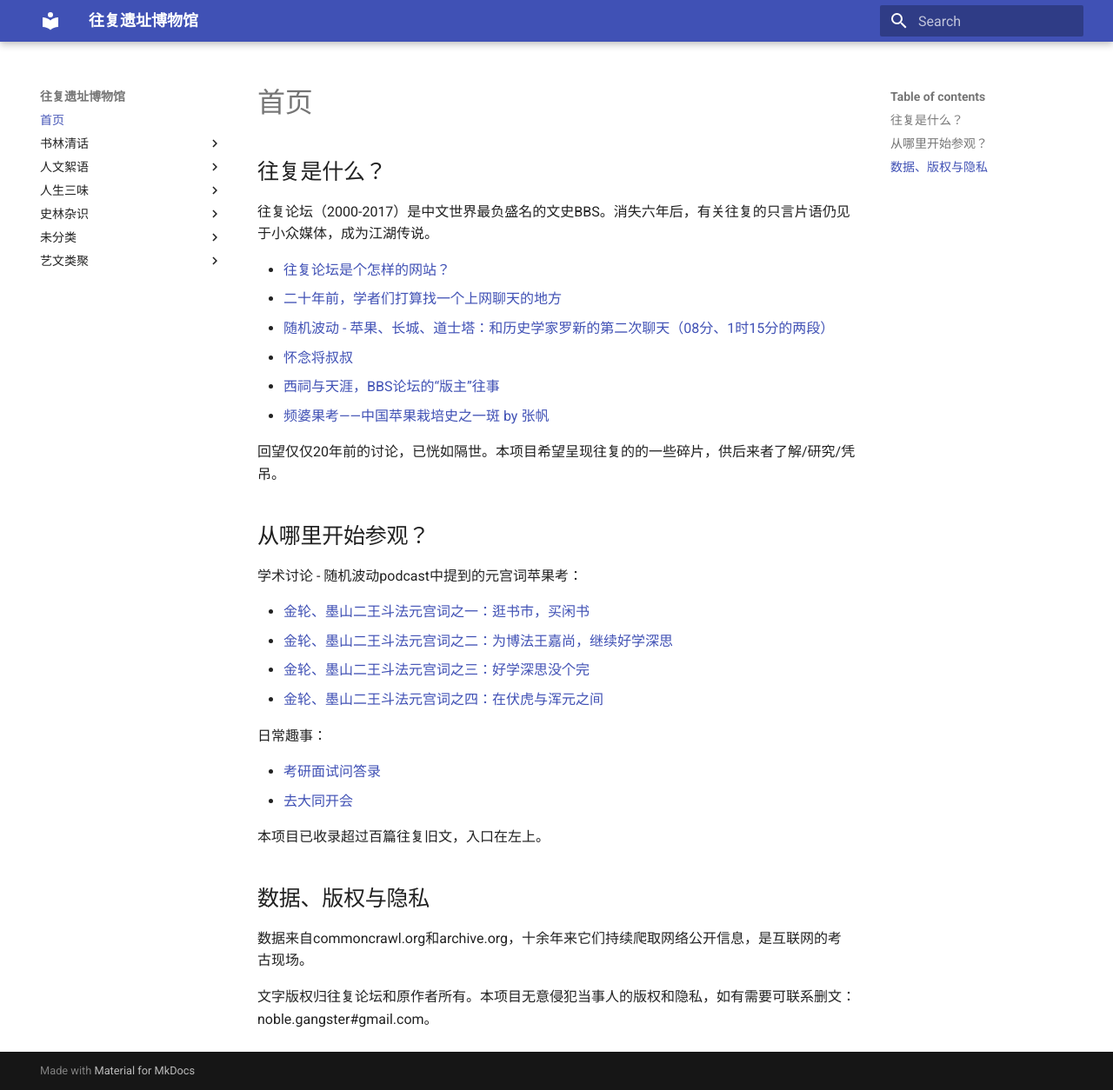
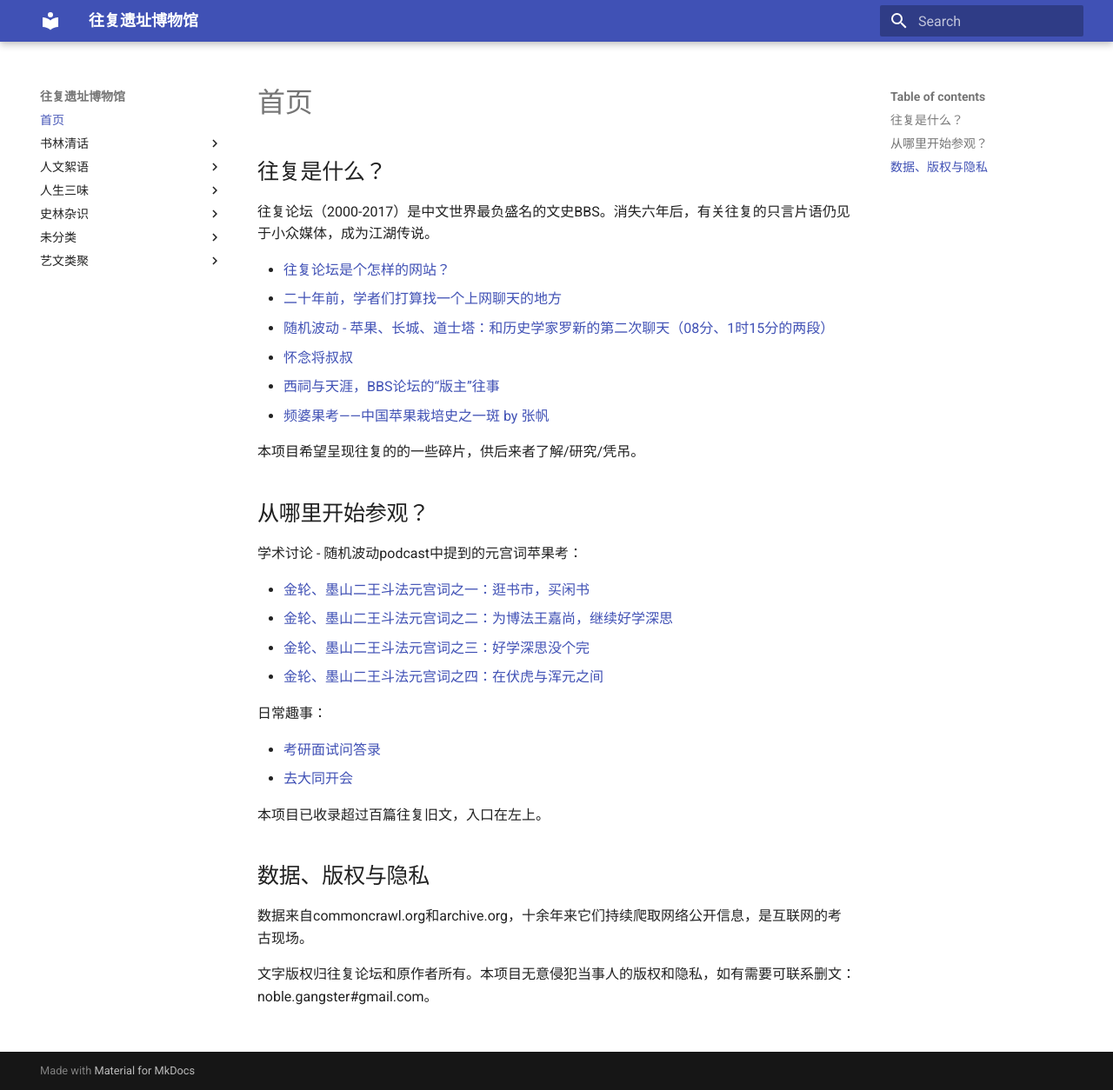
Before and after one commit to wangf-legacy/wangf-legacy.github.io, an MkDocs documentation site: the page built from docs/index.md, in a window 1280 px wide and 1254 px high. Shown: the whole window at 87% size. Built offline with MkDocs 1.6.1 and Material for MkDocs 9.7.7, drawn with Linux system fonts in a browser that asks for light colours.

Commit message:
fix: copy changes

```diff
--- a/docs/index.md
+++ b/docs/index.md
@@ -11,7 +11,7 @@
 - [西祠与天涯，BBS论坛的“版主”往事](https://www.lifeweek.com.cn/article/160832)
 - [频婆果考——中国苹果栽培史之一斑 by 张帆](http://agri-history.ihns.ac.cn/scholars/zhangfan1.htm)
 
-回望仅仅20年前的讨论，已恍如隔世。本项目希望呈现往复的的一些碎片，供后来者了解/研究/凭吊。
+本项目希望呈现往复的的一些碎片，供后来者了解/研究/凭吊。
 
 ## 从哪里开始参观？
 
```
